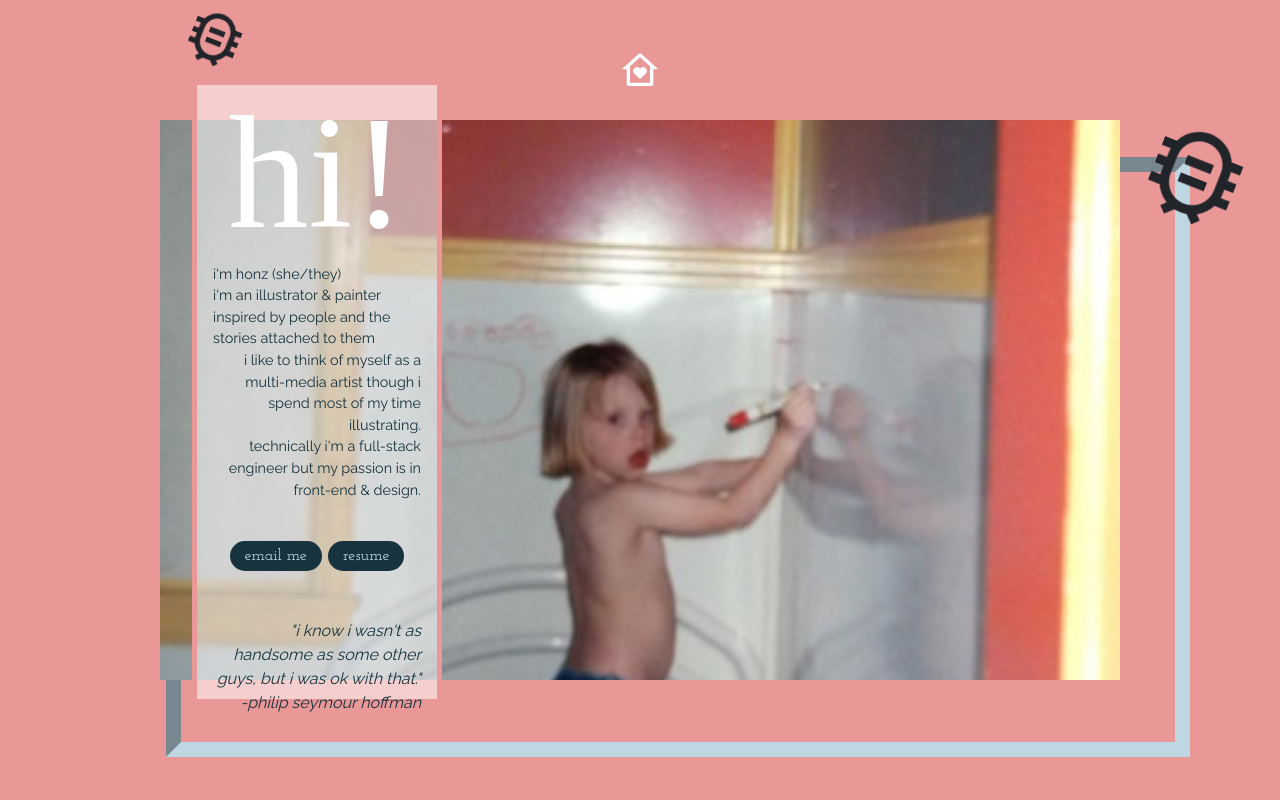
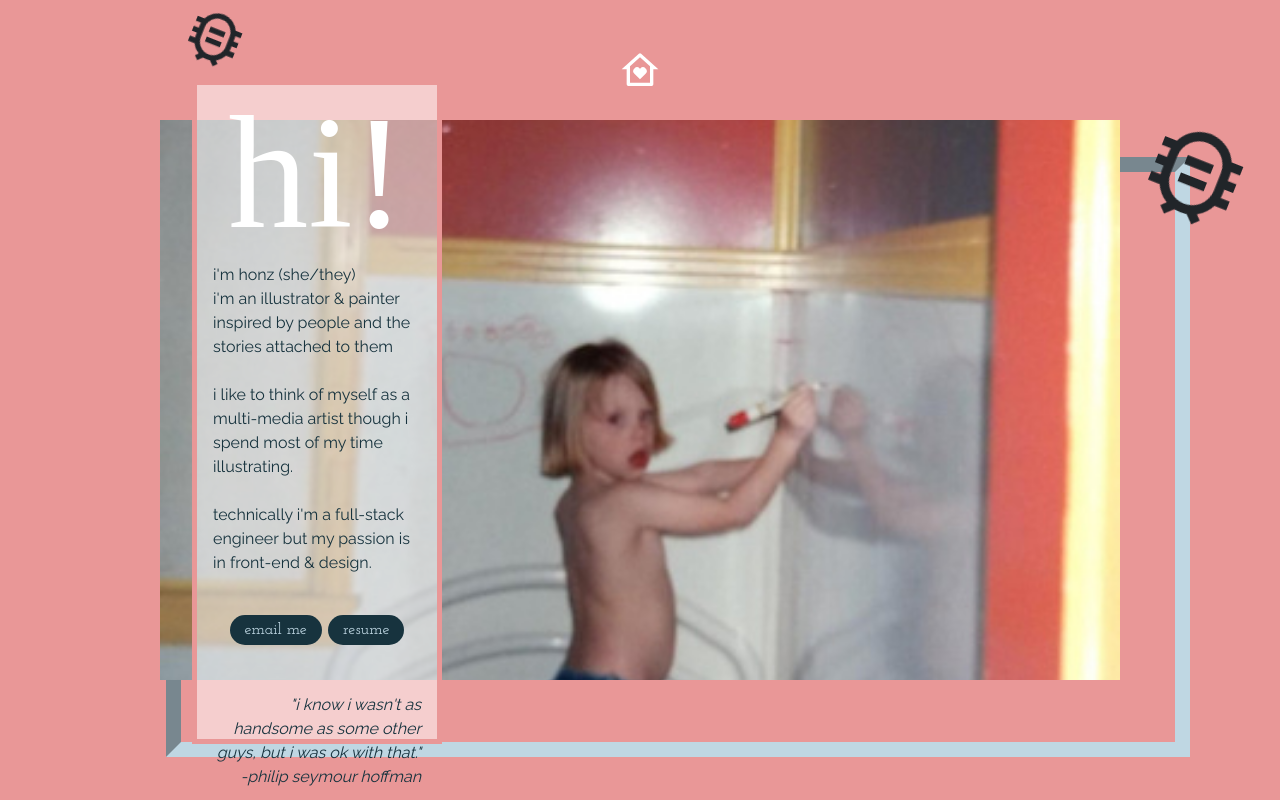
Before and after one commit to honzlavender/personalwebsite-2022, a React (Create React App) app: page /aboutcontact in a window 1280 px wide. Shown: the top 800 px of the page. Built offline with nearby package versions, Linux system fonts and the light colour scheme.

Commit message:
tiny detail

```diff
--- a/src/CSS/playing.css
+++ b/src/CSS/playing.css
@@ -42,7 +42,7 @@ p.hi {
 p.copy {
   color: #17333e;
   font-weight:400;
-  font-size: .9rem;
+  font-size: 1rem;
   margin-bottom: 4vh;
 }
 
@@ -57,7 +57,7 @@ p.play {
   left: 15%;
   bottom: 10%;
 
-  min-height: 60%;
+  min-height: 83%;
   width: 55%;
   max-width: 250px;
   min-width: 150px;
@@ -85,14 +85,8 @@ p.psh{
 
 p.paragraph{
   color: #17333e;
-  text-align: right;
-  font-size: .9rem;
-}
-
-p.pLeft{
-  color: #17333e;
   /* text-align: right; */
-  font-size: .9rem;
+  font-size: 1rem;
 }
 
  @media only screen and (max-width: 500px) {
@@ -114,7 +108,7 @@ p.pLeft{
     right: 0%;
     bottom: 0%;
 
-    min-height: 55%;
+    min-height: 60%;
     width: 60vw;
     max-width: 100vw;
     min-width: 20vw;
--- a/src/Cards/AboutDesign.js
+++ b/src/Cards/AboutDesign.js
@@ -31,10 +31,12 @@ function Playing() {
           <p className="copy">
             I'm Honz (she/they) <br /> I'm an illustrator & painter inspired by
             people and the stories attached to them
+            <br/>
+            <br/>
             {/* There are 3 persons in me: The Queer, The Artist, & The Software Engineer */}
             <p className="paragraph">
-              I like to think of myself as a multi-media artist though I spend
-              most of my time illustrating. <br/>
+              I like to think of myself as a multi-media artist though I spend most of my time illustrating. <br/>
+            <br/>
               Technically I'm a full-stack engineer but my passion is in
               front-end & design.
             </p>
--- a/src/Cards/Art.js
+++ b/src/Cards/Art.js
@@ -39,7 +39,7 @@ function Art() {
     <div className="col-cards">
     <div className="row-blurb">
       <h6 class="blurb-art">
-Enjoy my collection
+some recent art i've been doing for fun, for the gram, for friends, and for money
       </h6>
       <img src={art} alt="selfie" class="artist" />
     </div>
```
